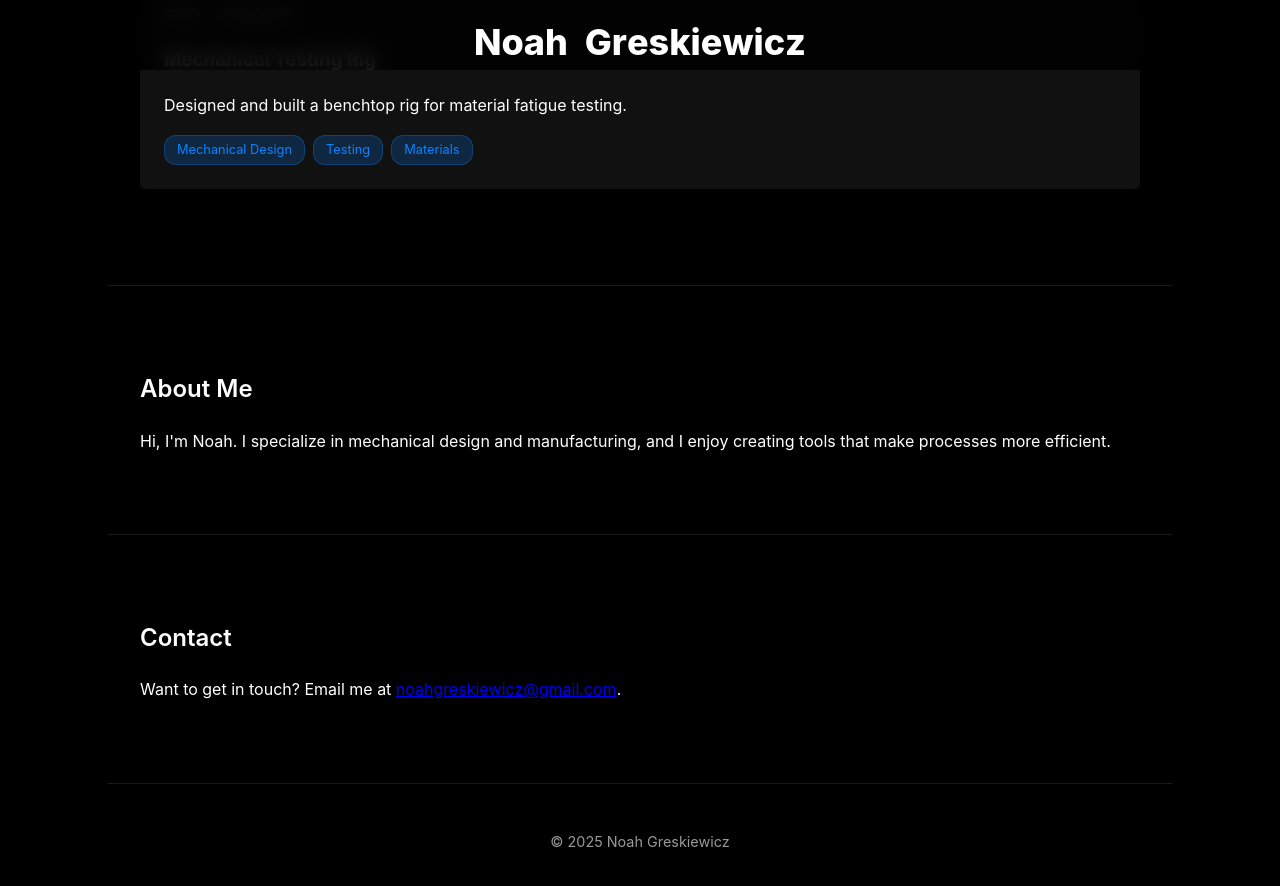
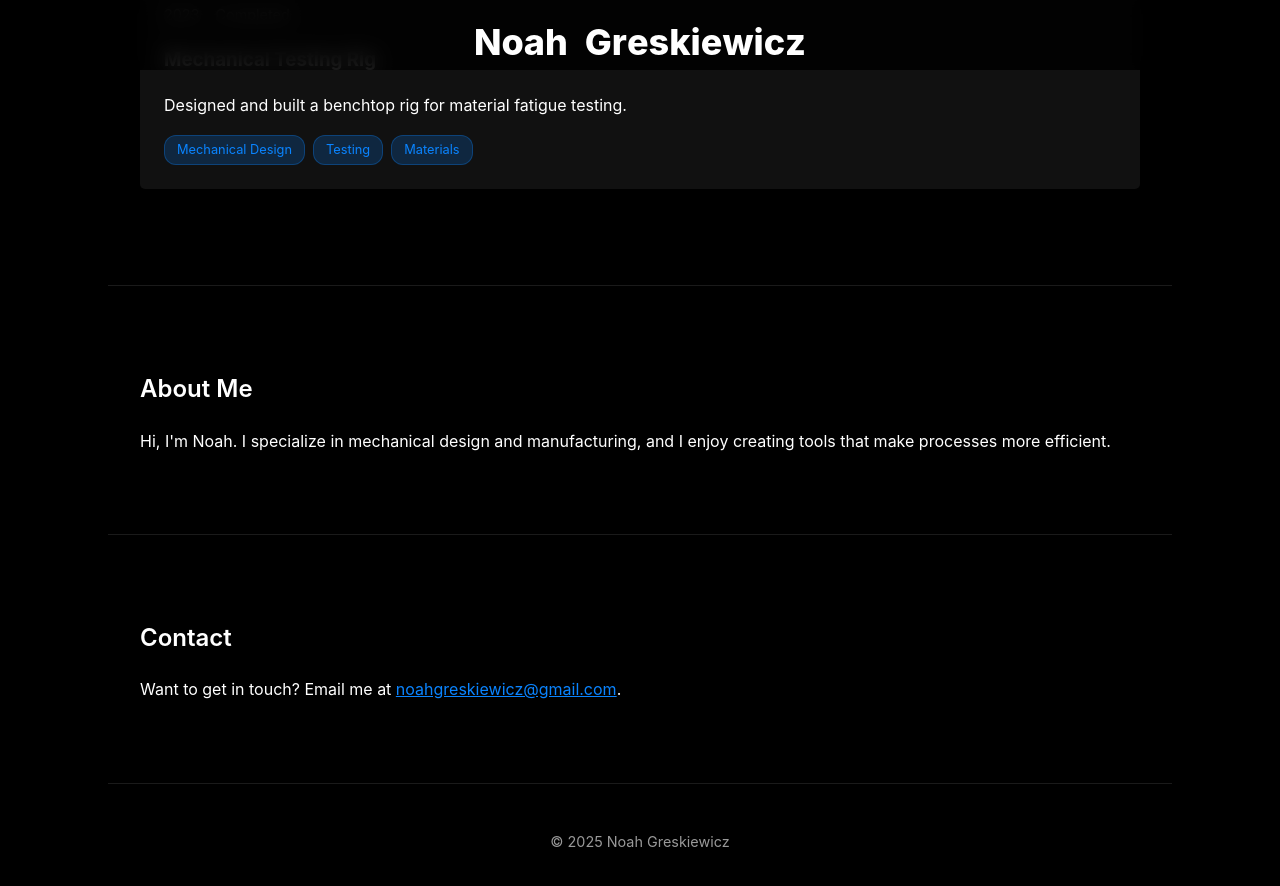
Before and after one commit to ngreskie/ngreskie.github.io, a Jekyll site: the page built from index.md, in a window 1280 px wide and 900 px high, scrolled down 1071 px. Shown: the top 886 px of the window. Built offline with Jekyll 4.4.1, drawn with Linux system fonts in a browser that asks for light colours.

Commit message:
email color

```diff
--- a/index.md
+++ b/index.md
@@ -31,7 +31,7 @@ title: Home
 
     <section id="contact" data-aos="fade-up" class="fade-in">
         <h2>Contact</h2>
-        <p>Want to get in touch? Email me at <a href="mailto:noahgreskiewicz@gmail.com">noahgreskiewicz@gmail.com</a>.</p>
+        <p>Want to get in touch? Email me at <a href="mailto:noahgreskiewicz@gmail.com" style="color: #0a84ff;">noahgreskiewicz@gmail.com</a>.</p>
     </section>
 </div>
 
```
